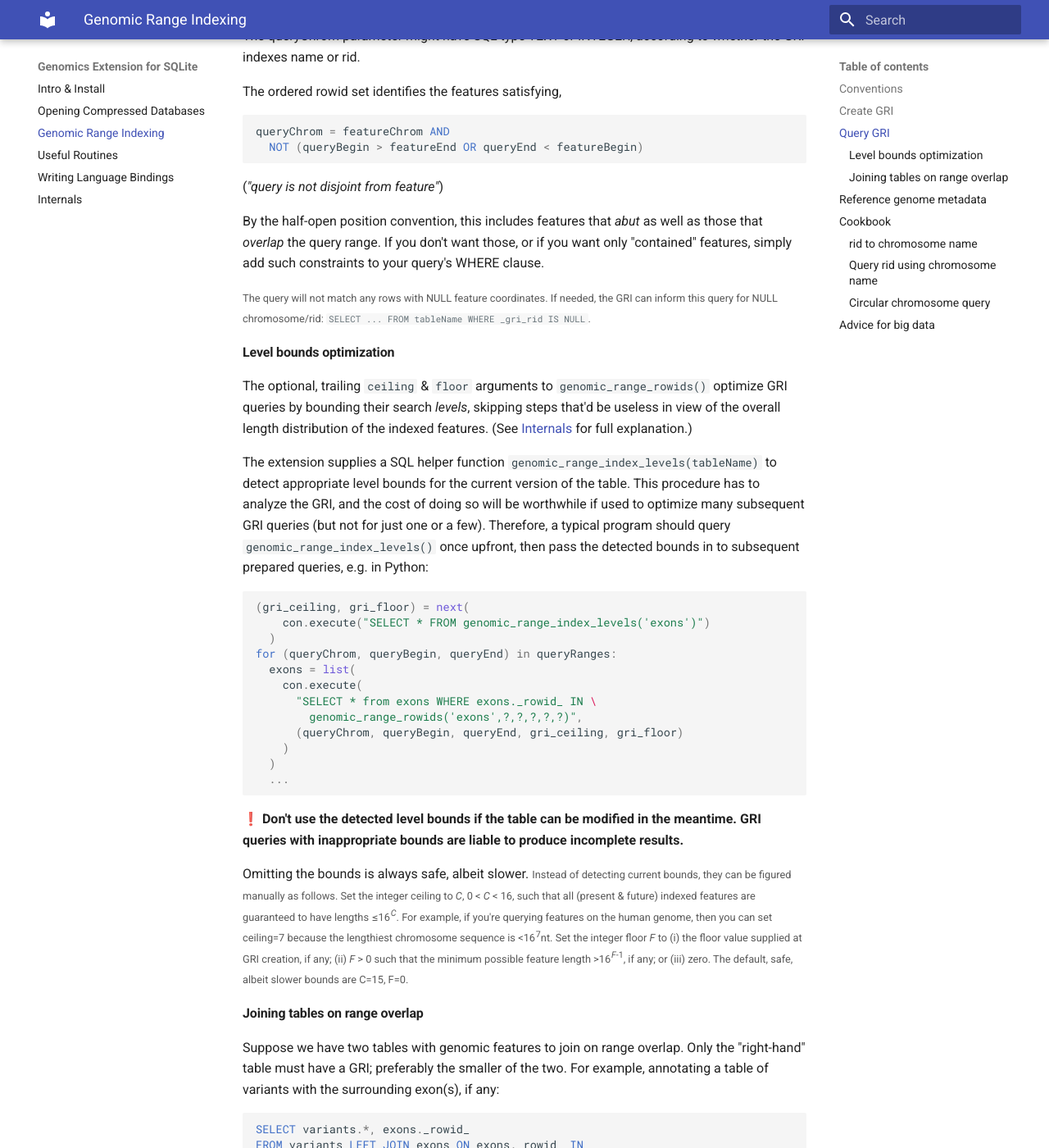
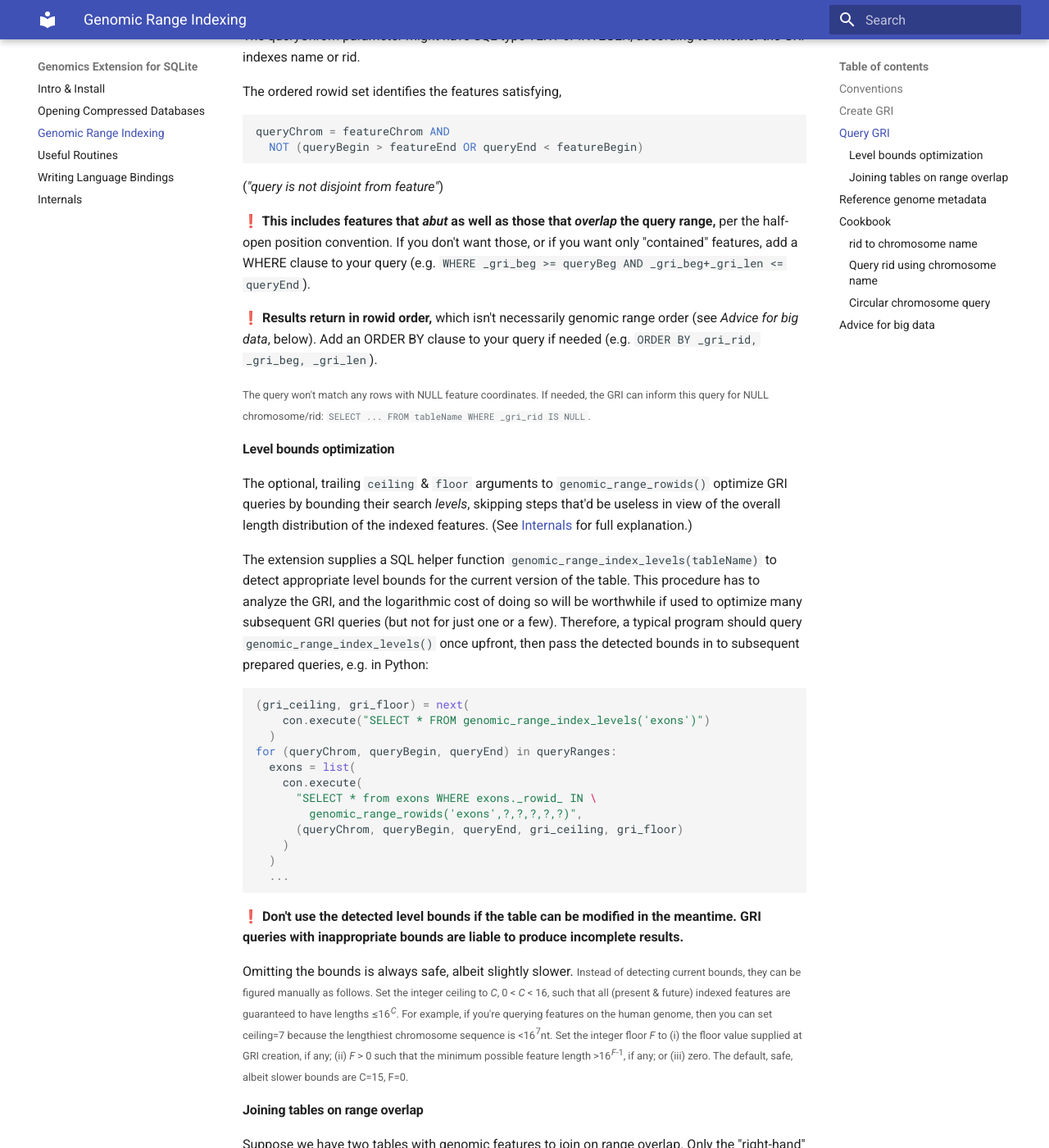
Before and after one commit to mlin/GenomicSQLite, an MkDocs documentation site: the page built from docs/guide_gri.md, in a window 1280 px wide and 1400 px high, scrolled down 2165 px. Shown: the whole window at 82% size. Built offline with MkDocs 1.6.1 and Material for MkDocs 9.7.7, drawn with Linux system fonts in a browser that asks for light colours.

Commit message:
clarify GRI docs

````diff
--- a/docs/guide_gri.md
+++ b/docs/guide_gri.md
@@ -154,15 +154,17 @@ queryChrom = featureChrom AND
 
 (*"query is not disjoint from feature"*)
 
-By the half-open position convention, this includes features that *abut* as well as those that *overlap* the query range. If you don't want those, or if you want only "contained" features, simply add such constraints to your query's WHERE clause.
+**❗ This includes features that *abut* as well as those that *overlap* the query range,** per the half-open position convention. If you don't want those, or if you want only "contained" features, add a WHERE clause to your query (e.g. `WHERE _gri_beg >= queryBeg AND _gri_beg+_gri_len <= queryEnd`).
 
-<small>The query will not match any rows with NULL feature coordinates. If needed, the GRI can inform this query for NULL chromosome/rid: `SELECT ... FROM tableName WHERE _gri_rid IS NULL`.</small>
+**❗ Results return in rowid order,** which isn't necessarily genomic range order (see *Advice for big data*, below). Add an ORDER BY clause to your query if needed (e.g. `ORDER BY _gri_rid, _gri_beg, _gri_len`).
+
+<small>The query won't match any rows with NULL feature coordinates. If needed, the GRI can inform this query for NULL chromosome/rid: `SELECT ... FROM tableName WHERE _gri_rid IS NULL`.</small>
 
 #### Level bounds optimization
 
 The optional, trailing `ceiling` & `floor` arguments to `genomic_range_rowids()` optimize GRI queries by bounding their search *levels*, skipping steps that'd be useless in view of the overall length distribution of the indexed features. (See [Internals](internals.md) for full explanation.)
 
-The extension supplies a SQL helper function `genomic_range_index_levels(tableName)` to detect appropriate level bounds for the current version of the table. This procedure has to analyze the GRI, and the cost of doing so will be worthwhile if used to optimize many subsequent GRI queries (but not for just one or a few). Therefore, a typical program should query `genomic_range_index_levels()` once upfront, then pass the detected bounds in to subsequent prepared queries, e.g. in Python:
+The extension supplies a SQL helper function `genomic_range_index_levels(tableName)` to detect appropriate level bounds for the current version of the table. This procedure has to analyze the GRI, and the logarithmic cost of doing so will be worthwhile if used to optimize many subsequent GRI queries (but not for just one or a few). Therefore, a typical program should query `genomic_range_index_levels()` once upfront, then pass the detected bounds in to subsequent prepared queries, e.g. in Python:
 
 ```python3
 (gri_ceiling, gri_floor) = next(
@@ -181,7 +183,7 @@ for (queryChrom, queryBegin, queryEnd) in queryRanges:
 
 **❗ Don't use the detected level bounds if the table can be modified in the meantime. GRI queries with inappropriate bounds are liable to produce incomplete results.**
 
-Omitting the bounds is always safe, albeit slower. <small>Instead of detecting current bounds, they can be figured manually as follows. Set the integer ceiling to *C*, 0 &lt; *C* &lt; 16, such that all (present & future) indexed features are guaranteed to have lengths &le;16<sup>*C*</sup>. For example, if you're querying features on the human genome, then you can set ceiling=7 because the lengthiest chromosome sequence is &lt;16<sup>7</sup>nt. Set the integer floor *F* to (i) the floor value supplied at GRI creation, if any; (ii) *F* &gt; 0 such that the minimum possible feature length &gt;16<sup>*F*-1</sup>, if any; or (iii) zero. The default, safe, albeit slower bounds are C=15, F=0.</small>
+Omitting the bounds is always safe, albeit slightly slower. <small>Instead of detecting current bounds, they can be figured manually as follows. Set the integer ceiling to *C*, 0 &lt; *C* &lt; 16, such that all (present & future) indexed features are guaranteed to have lengths &le;16<sup>*C*</sup>. For example, if you're querying features on the human genome, then you can set ceiling=7 because the lengthiest chromosome sequence is &lt;16<sup>7</sup>nt. Set the integer floor *F* to (i) the floor value supplied at GRI creation, if any; (ii) *F* &gt; 0 such that the minimum possible feature length &gt;16<sup>*F*-1</sup>, if any; or (iii) zero. The default, safe, albeit slower bounds are C=15, F=0.</small>
 
 #### Joining tables on range overlap
 
````
Also changed, not shown: docs/guide_db.md (+1 -1 lines).
